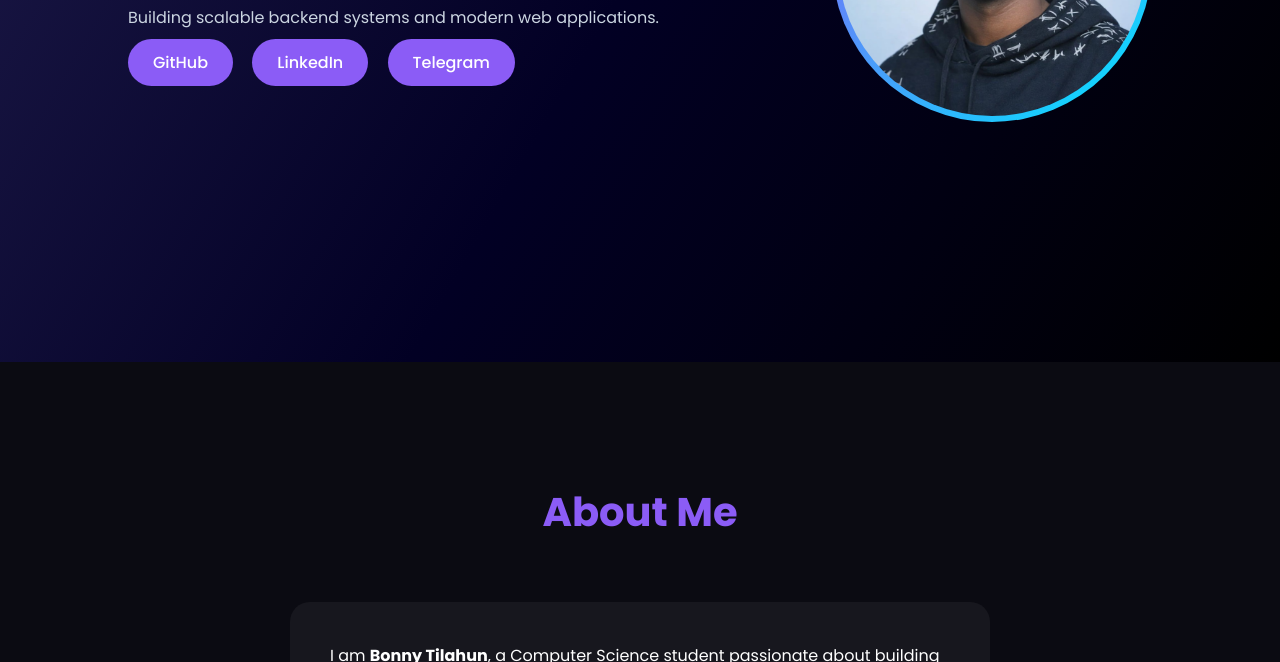
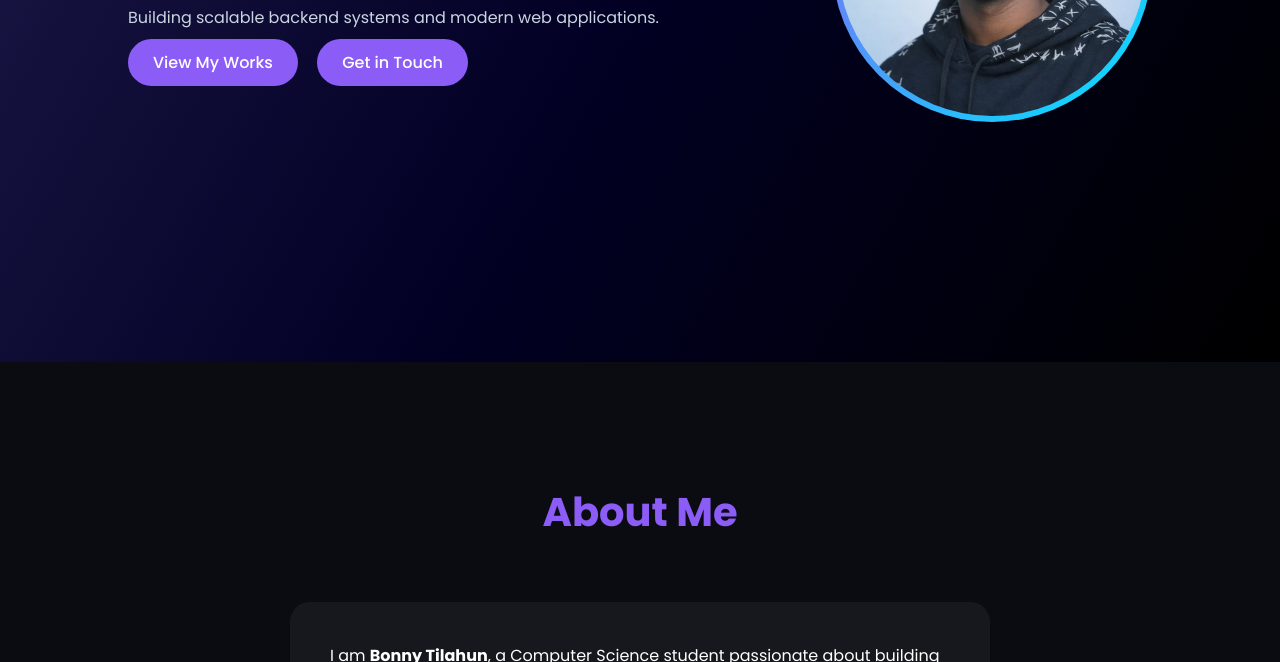
Before and after one commit to BonnyTW/portfolio, a plain HTML site: page index.html in a window 1280 px wide. Shown: the part 438-1100 px from the top of the page. Drawn offline with Linux system fonts and the light colour scheme.

Commit message:
Update contact section layout

```diff
--- a/index.html
+++ b/index.html
@@ -44,7 +44,6 @@ href="https://cdnjs.cloudflare.com/ajax/libs/font-awesome/6.5.1/css/all.min.css"
 
 <section id="home" class="hero">
 
-
   <div class="hero-left">
 
     <h1>Bonny Tilahun</h1>
@@ -56,28 +55,17 @@ Building scalable backend systems and modern web applications.
     </p>
 
     <div class="hero-buttons">
-
-<a href="https://github.com/BonnyTW" target="_blank">GitHub</a>
-
-<a href="https://www.linkedin.com/in/bonny-tilahun-3ab23836a/" target="_blank">LinkedIn</a>
-
-<a href="https://t.me/Bonnytw" target="_blank">Telegram</a>
-
+      <a href="#projects">View My Works</a>
+      <a href="#social">Get in Touch</a>
     </div>
 
   </div>
 
-
   <div class="hero-right">
-
     <div class="profile-container">
-
       <img src="images/bonny.png" class="profile-img">
-
     </div>
-
   </div>
-
 
 </section>
 
```
Lines whose indentation alone changed are shown as unchanged.
